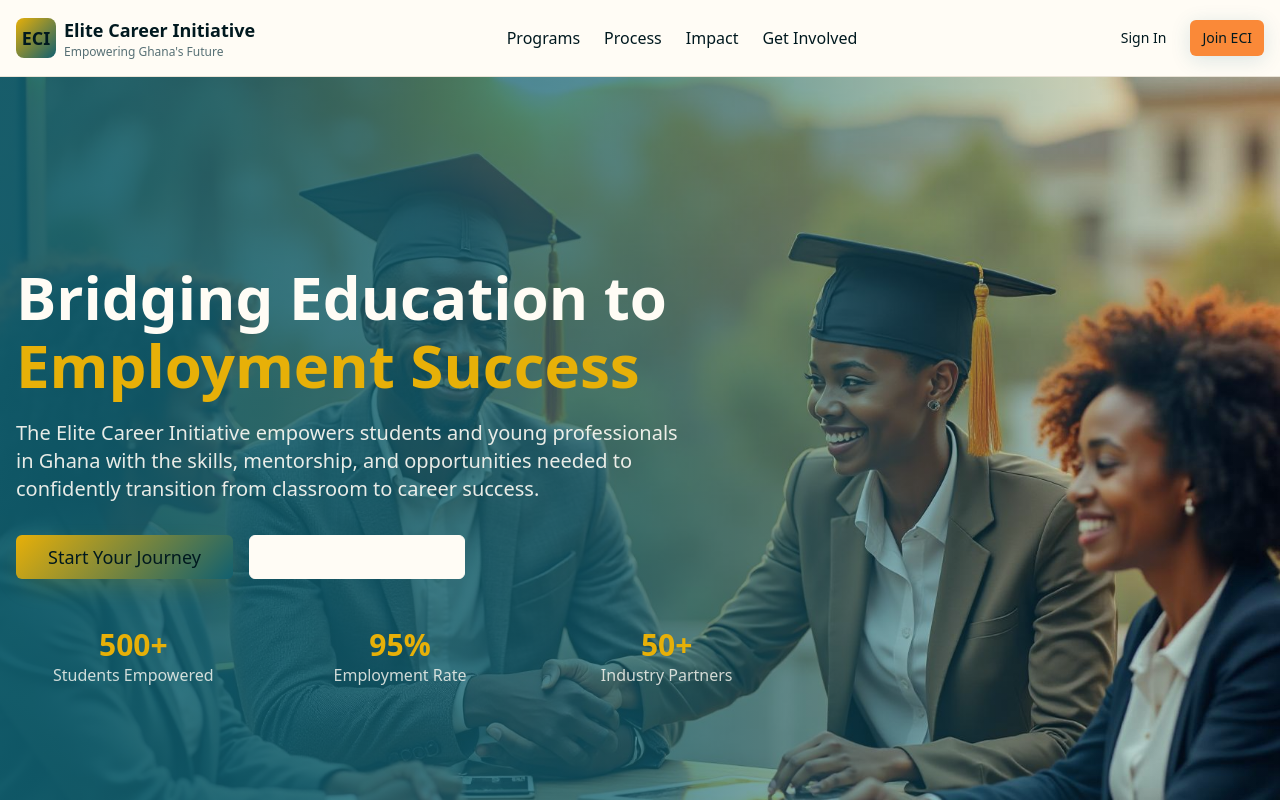
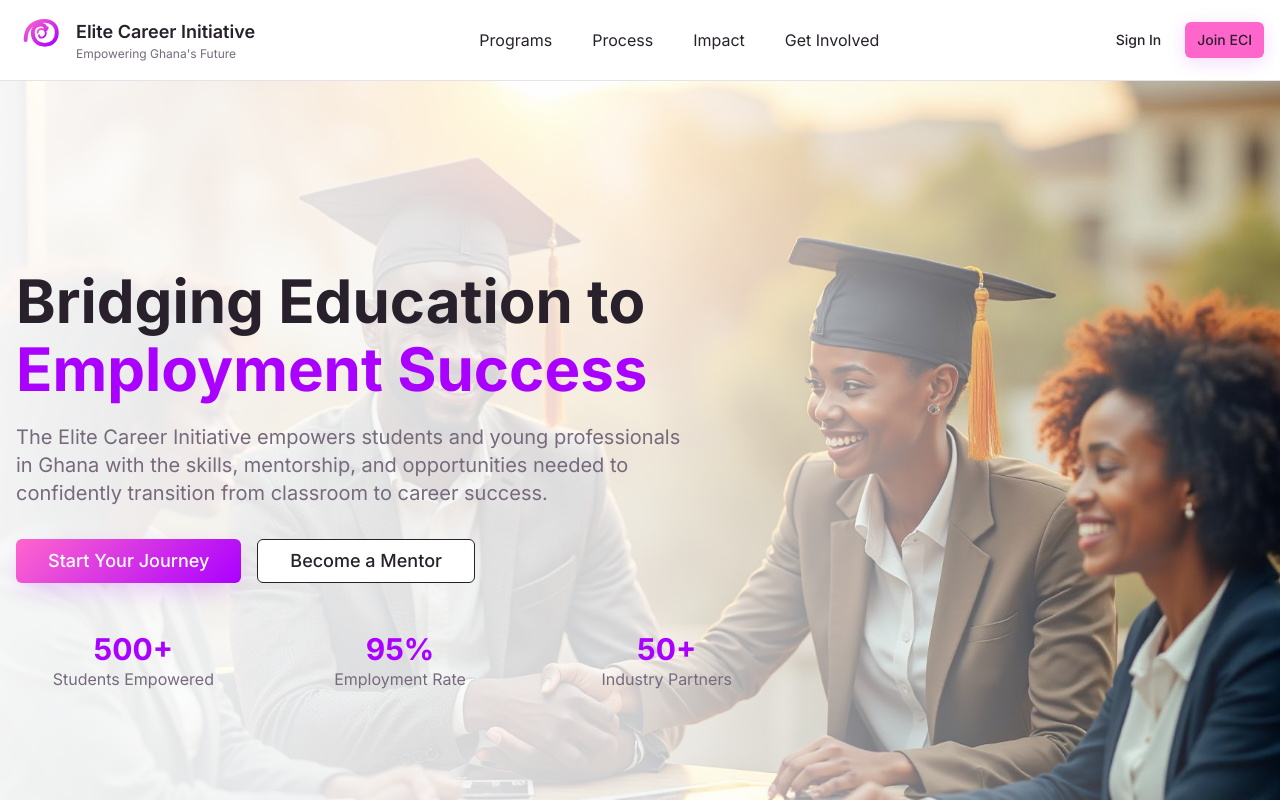
Before and after one commit to claude-le-roy/eci-project, a React (Vite) app: page / in a window 1280 px wide. Shown: the top 800 px of the page. Built offline with nearby package versions, Linux system fonts and the light colour scheme.

Commit message:
Update branding and accessibility
Update website with ECI's logo and brand colors. Implement a minimalist font style for improved visuals and readability. Enhance accessibility by adding alternate text for all images, benefiting visually impaired users.

```diff
--- a/index.html
+++ b/index.html
@@ -7,6 +7,11 @@
     <meta name="description" content="ECI bridges education and employment in Ghana through career development programs, mentorship, and professional opportunities for students and young professionals." />
     <meta name="author" content="Elite Career Initiative" />
     <meta name="keywords" content="career development, mentorship, Ghana employment, student opportunities, professional development, workforce empowerment" />
+
+    <!-- Google Fonts - Inter for clean, accessible typography -->
+    <link rel="preconnect" href="https://fonts.googleapis.com">
+    <link rel="preconnect" href="https://fonts.gstatic.com" crossorigin>
+    <link href="https://fonts.googleapis.com/css2?family=Inter:wght@300;400;500;600;700&display=swap" rel="stylesheet">
 
     <meta property="og:title" content="Elite Career Initiative - Empowering Ghana's Future Workforce" />
     <meta property="og:description" content="Bridging education and employment through career development, mentorship, and professional opportunities in Ghana." />
--- /dev/null
+++ b/src/components/EciLogo.tsx
@@ -0,0 +1,51 @@
+interface EciLogoProps {
+  className?: string;
+}
+
+const EciLogo = ({ className = "w-12 h-12" }: EciLogoProps) => {
+  return (
+    <div className={`${className} relative`}>
+      <svg
+        viewBox="0 0 100 100"
+        className="w-full h-full"
+        role="img"
+        aria-label="Elite Career Initiative logo featuring a pink to purple gradient swirl design"
+      >
+        <defs>
+          <linearGradient id="eci-gradient" x1="0%" y1="0%" x2="100%" y2="100%">
+            <stop offset="0%" stopColor="hsl(320 100% 70%)" />
+            <stop offset="100%" stopColor="hsl(280 100% 50%)" />
+          </linearGradient>
+        </defs>
+
+        {/* Outer crescent */}
+        <path
+          d="M20 50 C20 25, 35 10, 60 10 C75 10, 85 20, 85 35 C85 50, 75 60, 60 60 C45 60, 35 50, 35 35 C35 25, 42 18, 52 18 C58 18, 62 22, 62 28"
+          stroke="url(#eci-gradient)"
+          strokeWidth="8"
+          fill="none"
+          strokeLinecap="round"
+        />
+
+        {/* Inner swirl */}
+        <path
+          d="M45 35 C45 30, 48 27, 53 27 C58 27, 62 31, 62 36 C62 41, 58 45, 53 45 C50 45, 48 43, 48 40"
+          stroke="url(#eci-gradient)"
+          strokeWidth="4"
+          fill="none"
+          strokeLinecap="round"
+        />
+
+        {/* Accent dot */}
+        <circle
+          cx="65"
+          cy="25"
+          r="3"
+          fill="url(#eci-gradient)"
+        />
+      </svg>
+    </div>
+  );
+};
+
+export default EciLogo;
--- a/src/components/Footer.tsx
+++ b/src/components/Footer.tsx
@@ -1,16 +1,16 @@
+import EciLogo from "@/components/EciLogo";
+
 const Footer = () => {
   return (
-    <footer className="bg-secondary text-secondary-foreground py-16">
+    <footer className="bg-secondary text-secondary-foreground py-16" role="contentinfo">
       <div className="container mx-auto px-4">
         <div className="grid md:grid-cols-4 gap-8 mb-8">
           {/* Brand */}
           <div className="md:col-span-2">
-            <div className="flex items-center space-x-2 mb-4">
-              <div className="w-10 h-10 bg-gradient-hero rounded-lg flex items-center justify-center">
-                <span className="text-primary-foreground font-bold text-lg">ECI</span>
-              </div>
+            <div className="flex items-center space-x-3 mb-4">
+              <EciLogo className="w-10 h-10" />
               <div>
-                <h3 className="text-lg font-bold">Elite Career Initiative</h3>
+                <h3 className="text-lg font-semibold">Elite Career Initiative</h3>
                 <p className="text-sm text-secondary-foreground/80">Empowering Ghana's Future</p>
               </div>
             </div>
@@ -35,11 +35,11 @@ const Footer = () => {
           <div>
             <h4 className="font-semibold mb-4">Quick Links</h4>
             <ul className="space-y-2 text-sm">
-              <li><a href="#programs" className="text-secondary-foreground/80 hover:text-primary transition-colors">Programs</a></li>
-              <li><a href="#how-it-works" className="text-secondary-foreground/80 hover:text-primary transition-colors">How It Works</a></li>
-              <li><a href="#get-involved" className="text-secondary-foreground/80 hover:text-primary transition-colors">Get Involved</a></li>
-              <li><a href="#" className="text-secondary-foreground/80 hover:text-primary transition-colors">Success Stories</a></li>
-              <li><a href="#" className="text-secondary-foreground/80 hover:text-primary transition-colors">Resources</a></li>
+              <li><a href="#programs" className="text-secondary-foreground/80 hover:text-primary transition-colors focus:outline-none focus:ring-2 focus:ring-primary focus:ring-offset-2 rounded-sm">Programs</a></li>
+              <li><a href="#how-it-works" className="text-secondary-foreground/80 hover:text-primary transition-colors focus:outline-none focus:ring-2 focus:ring-primary focus:ring-offset-2 rounded-sm">How It Works</a></li>
+              <li><a href="#get-involved" className="text-secondary-foreground/80 hover:text-primary transition-colors focus:outline-none focus:ring-2 focus:ring-primary focus:ring-offset-2 rounded-sm">Get Involved</a></li>
+              <li><a href="#" className="text-secondary-foreground/80 hover:text-primary transition-colors focus:outline-none focus:ring-2 focus:ring-primary focus:ring-offset-2 rounded-sm">Success Stories</a></li>
+              <li><a href="#" className="text-secondary-foreground/80 hover:text-primary transition-colors focus:outline-none focus:ring-2 focus:ring-primary focus:ring-offset-2 rounded-sm">Resources</a></li>
             </ul>
           </div>
 
@@ -47,9 +47,16 @@ const Footer = () => {
           <div>
             <h4 className="font-semibold mb-4">Contact</h4>
             <ul className="space-y-2 text-sm text-secondary-foreground/80">
-              <li>📧 info@elitecareergh.org</li>
-              <li>📱 +233 XX XXX XXXX</li>
-              <li>📍 Accra, Ghana</li>
+              <li>
+                <span role="img" aria-label="Email">📧</span>
+                <a href="mailto:info@elitecareergh.org" className="hover:text-primary transition-colors ml-2">info@elitecareergh.org</a>
+              </li>
+              <li>
+                <span role="img" aria-label="Phone">📱</span> +233 XX XXX XXXX
+              </li>
+              <li>
+                <span role="img" aria-label="Location">📍</span> Accra, Ghana
+              </li>
             </ul>
           </div>
         </div>
--- a/src/components/Header.tsx
+++ b/src/components/Header.tsx
@@ -1,29 +1,56 @@
 import { Button } from "@/components/ui/button";
+import EciLogo from "@/components/EciLogo";
 
 const Header = () => {
   return (
-    <header className="bg-background/95 backdrop-blur-sm border-b border-border sticky top-0 z-50">
+    <header className="bg-background/95 backdrop-blur-sm border-b border-border sticky top-0 z-50" role="banner">
       <div className="container mx-auto px-4 py-4 flex items-center justify-between">
-        <div className="flex items-center space-x-2">
-          <div className="w-10 h-10 bg-gradient-hero rounded-lg flex items-center justify-center">
-            <span className="text-primary-foreground font-bold text-lg">ECI</span>
-          </div>
+        <div className="flex items-center space-x-3">
+          <EciLogo className="w-12 h-12" />
           <div>
-            <h1 className="text-lg font-bold text-foreground">Elite Career Initiative</h1>
+            <h1 className="text-lg font-semibold text-foreground">Elite Career Initiative</h1>
             <p className="text-xs text-muted-foreground">Empowering Ghana's Future</p>
           </div>
         </div>
 
-        <nav className="hidden md:flex items-center space-x-6">
-          <a href="#programs" className="text-foreground hover:text-primary transition-colors">Programs</a>
-          <a href="#how-it-works" className="text-foreground hover:text-primary transition-colors">Process</a>
-          <a href="#impact" className="text-foreground hover:text-primary transition-colors">Impact</a>
-          <a href="#get-involved" className="text-foreground hover:text-primary transition-colors">Get Involved</a>
+        <nav className="hidden md:flex items-center space-x-6" role="navigation" aria-label="Main navigation">
+          <a
+            href="#programs"
+            className="text-foreground hover:text-primary transition-colors focus:outline-none focus:ring-2 focus:ring-primary focus:ring-offset-2 rounded-sm px-2 py-1"
+            aria-label="View our career development programs"
+          >
+            Programs
+          </a>
+          <a
+            href="#how-it-works"
+            className="text-foreground hover:text-primary transition-colors focus:outline-none focus:ring-2 focus:ring-primary focus:ring-offset-2 rounded-sm px-2 py-1"
+            aria-label="Learn about our process"
+          >
+            Process
+          </a>
+          <a
+            href="#impact"
+            className="text-foreground hover:text-primary transition-colors focus:outline-none focus:ring-2 focus:ring-primary focus:ring-offset-2 rounded-sm px-2 py-1"
+            aria-label="See our impact and success stories"
+          >
+            Impact
+          </a>
+          <a
+            href="#get-involved"
+            className="text-foreground hover:text-primary transition-colors focus:outline-none focus:ring-2 focus:ring-primary focus:ring-offset-2 rounded-sm px-2 py-1"
+            aria-label="Join our community"
+          >
+            Get Involved
+          </a>
         </nav>
 
         <div className="flex items-center space-x-3">
-          <Button variant="ghost" size="sm">Sign In</Button>
-          <Button variant="cta" size="sm">Join ECI</Button>
+          <Button variant="ghost" size="sm" aria-label="Sign in to your account">
+            Sign In
+          </Button>
+          <Button variant="cta" size="sm" aria-label="Join Elite Career Initiative">
+            Join ECI
+          </Button>
         </div>
       </div>
     </header>
--- a/src/components/Hero.tsx
+++ b/src/components/Hero.tsx
@@ -3,50 +3,62 @@ import heroImage from "@/assets/hero-image.jpg";
 
 const Hero = () => {
   return (
-    <section className="relative min-h-screen flex items-center justify-center overflow-hidden">
+    <section className="relative min-h-screen flex items-center justify-center overflow-hidden" aria-label="Hero section">
       {/* Background Image */}
       <div
         className="absolute inset-0 bg-cover bg-center bg-no-repeat"
         style={{ backgroundImage: `url(${heroImage})` }}
+        role="img"
+        aria-label="Young African professionals and students in mentorship and career development settings"
       >
-        <div className="absolute inset-0 bg-gradient-to-r from-secondary/90 via-secondary/70 to-transparent"></div>
+        <div className="absolute inset-0 bg-gradient-to-r from-background/95 via-background/80 to-transparent"></div>
       </div>
 
       {/* Content */}
       <div className="relative z-10 container mx-auto px-4 py-32 text-center md:text-left">
         <div className="max-w-3xl mx-auto md:mx-0">
-          <h1 className="text-4xl md:text-6xl font-bold text-secondary-foreground mb-6 leading-tight">
+          <h1 className="text-4xl md:text-6xl font-bold text-foreground mb-6 leading-tight">
             Bridging Education to
             <span className="text-primary block mt-2">Employment Success</span>
           </h1>
 
-          <p className="text-lg md:text-xl text-secondary-foreground/90 mb-8 max-w-2xl">
+          <p className="text-lg md:text-xl text-muted-foreground mb-8 max-w-2xl">
             The Elite Career Initiative empowers students and young professionals in Ghana
             with the skills, mentorship, and opportunities needed to confidently transition
             from classroom to career success.
           </p>
 
           <div className="flex flex-col sm:flex-row gap-4 justify-center md:justify-start">
-            <Button variant="hero" size="lg" className="text-lg px-8 py-4">
+            <Button
+              variant="hero"
+              size="lg"
+              className="text-lg px-8 py-4"
+              aria-label="Start your career development journey with ECI"
+            >
               Start Your Journey
             </Button>
-            <Button variant="outline" size="lg" className="text-lg px-8 py-4 border-secondary-foreground text-secondary-foreground hover:bg-secondary-foreground hover:text-secondary">
+            <Button
+              variant="outline"
+              size="lg"
+              className="text-lg px-8 py-4 border-foreground text-foreground hover:bg-foreground hover:text-background"
+              aria-label="Apply to become a mentor and share your expertise"
+            >
               Become a Mentor
             </Button>
           </div>
 
-          <div className="mt-12 grid grid-cols-3 gap-8 text-center">
+          <div className="mt-12 grid grid-cols-3 gap-8 text-center" role="region" aria-label="Impact statistics">
             <div>
-              <div className="text-3xl font-bold text-primary">500+</div>
-              <div className="text-secondary-foreground/80">Students Empowered</div>
+              <div className="text-3xl font-bold text-primary" aria-label="Five hundred plus">500+</div>
+              <div className="text-muted-foreground">Students Empowered</div>
             </div>
             <div>
-              <div className="text-3xl font-bold text-primary">95%</div>
-              <div className="text-secondary-foreground/80">Employment Rate</div>
+              <div className="text-3xl font-bold text-primary" aria-label="Ninety-five percent">95%</div>
+              <div className="text-muted-foreground">Employment Rate</div>
             </div>
             <div>
-              <div className="text-3xl font-bold text-primary">50+</div>
-              <div className="text-secondary-foreground/80">Industry Partners</div>
+              <div className="text-3xl font-bold text-primary" aria-label="Fifty plus">50+</div>
+              <div className="text-muted-foreground">Industry Partners</div>
             </div>
           </div>
         </div>
--- a/src/components/ui/button.tsx
+++ b/src/components/ui/button.tsx
@@ -18,8 +18,8 @@ const buttonVariants = cva(
           "bg-secondary text-secondary-foreground hover:bg-secondary/80",
         ghost: "hover:bg-accent hover:text-accent-foreground",
         link: "text-primary underline-offset-4 hover:underline",
-        hero: "bg-gradient-hero text-primary-foreground shadow-warm hover:shadow-xl hover:scale-105 transition-all duration-300",
-        cta: "bg-accent text-accent-foreground hover:bg-accent/90 shadow-elegant",
+        hero: "bg-gradient-brand text-primary-foreground shadow-brand hover:shadow-xl hover:scale-105 transition-all duration-300",
+        cta: "bg-secondary text-secondary-foreground hover:bg-secondary/90 shadow-elegant",
       },
       size: {
         default: "h-10 px-4 py-2",
--- a/src/index.css
+++ b/src/index.css
@@ -8,39 +8,40 @@ All colors MUST be HSL.
 
 @layer base {
   :root {
-    --background: 43 100% 98%;
-    --foreground: 190 100% 6%;
+    --background: 0 0% 100%;
+    --foreground: 280 15% 15%;
 
     --card: 0 0% 100%;
-    --card-foreground: 190 100% 6%;
+    --card-foreground: 280 15% 15%;
 
     --popover: 0 0% 100%;
-    --popover-foreground: 190 100% 6%;
+    --popover-foreground: 280 15% 15%;
 
-    --primary: 45 93% 47%;
-    --primary-foreground: 190 100% 6%;
+    --primary: 280 100% 50%;
+    --primary-foreground: 0 0% 100%;
 
-    --secondary: 190 74% 25%;
-    --secondary-foreground: 43 100% 98%;
+    --secondary: 320 100% 70%;
+    --secondary-foreground: 280 15% 15%;
 
-    --muted: 43 30% 94%;
-    --muted-foreground: 190 15% 40%;
+    --muted: 280 10% 96%;
+    --muted-foreground: 280 8% 45%;
 
-    --accent: 25 95% 60%;
-    --accent-foreground: 190 100% 6%;
+    --accent: 320 100% 80%;
+    --accent-foreground: 280 15% 15%;
 
     --destructive: 0 84.2% 60.2%;
-    --destructive-foreground: 43 100% 98%;
+    --destructive-foreground: 0 0% 100%;
 
-    --border: 43 30% 88%;
-    --input: 43 30% 88%;
-    --ring: 45 93% 47%;
+    --border: 280 10% 90%;
+    --input: 280 10% 90%;
+    --ring: 280 100% 50%;
 
-    /* Custom design tokens */
-    --gradient-hero: linear-gradient(135deg, hsl(45 93% 47%), hsl(190 74% 25%));
-    --gradient-warm: linear-gradient(180deg, hsl(43 100% 98%), hsl(43 30% 94%));
-    --shadow-warm: 0 10px 30px -10px hsl(45 93% 47% / 0.3);
-    --shadow-elegant: 0 4px 20px hsl(190 74% 25% / 0.15);
+    /* ECI Brand Colors - Pink to Purple Gradient */
+    --gradient-hero: linear-gradient(135deg, hsl(320 100% 70%), hsl(280 100% 50%));
+    --gradient-brand: linear-gradient(135deg, hsl(320 100% 70%), hsl(280 100% 50%));
+    --gradient-warm: linear-gradient(180deg, hsl(0 0% 100%), hsl(280 10% 96%));
+    --shadow-brand: 0 10px 30px -10px hsl(280 100% 50% / 0.3);
+    --shadow-elegant: 0 4px 20px hsl(280 100% 50% / 0.15);
     --transition-smooth: all 0.3s cubic-bezier(0.4, 0, 0.2, 1);
 
     --radius: 0.5rem;
@@ -63,38 +64,39 @@ All colors MUST be HSL.
   }
 
   .dark {
-    --background: 190 74% 8%;
-    --foreground: 43 100% 98%;
+    --background: 280 15% 8%;
+    --foreground: 0 0% 95%;
 
-    --card: 190 74% 10%;
-    --card-foreground: 43 100% 98%;
+    --card: 280 15% 10%;
+    --card-foreground: 0 0% 95%;
 
-    --popover: 190 74% 10%;
-    --popover-foreground: 43 100% 98%;
+    --popover: 280 15% 10%;
+    --popover-foreground: 0 0% 95%;
 
-    --primary: 45 93% 47%;
-    --primary-foreground: 190 100% 6%;
+    --primary: 320 100% 70%;
+    --primary-foreground: 280 15% 15%;
 
-    --secondary: 190 40% 20%;
-    --secondary-foreground: 43 100% 98%;
+    --secondary: 280 100% 50%;
+    --secondary-foreground: 0 0% 95%;
 
-    --muted: 190 40% 15%;
-    --muted-foreground: 43 30% 70%;
+    --muted: 280 15% 15%;
+    --muted-foreground: 280 10% 65%;
 
-    --accent: 25 95% 60%;
-    --accent-foreground: 190 100% 6%;
+    --accent: 320 100% 80%;
+    --accent-foreground: 280 15% 15%;
 
     --destructive: 0 62.8% 30.6%;
-    --destructive-foreground: 43 100% 98%;
+    --destructive-foreground: 0 0% 95%;
 
-    --border: 190 40% 20%;
-    --input: 190 40% 20%;
-    --ring: 45 93% 47%;
+    --border: 280 15% 20%;
+    --input: 280 15% 20%;
+    --ring: 320 100% 70%;
 
-    --gradient-hero: linear-gradient(135deg, hsl(45 93% 47%), hsl(190 74% 25%));
-    --gradient-warm: linear-gradient(180deg, hsl(190 74% 8%), hsl(190 40% 15%));
-    --shadow-warm: 0 10px 30px -10px hsl(45 93% 47% / 0.4);
-    --shadow-elegant: 0 4px 20px hsl(190 74% 25% / 0.2);
+    --gradient-hero: linear-gradient(135deg, hsl(320 100% 70%), hsl(280 100% 50%));
+    --gradient-brand: linear-gradient(135deg, hsl(320 100% 70%), hsl(280 100% 50%));
+    --gradient-warm: linear-gradient(180deg, hsl(280 15% 8%), hsl(280 15% 15%));
+    --shadow-brand: 0 10px 30px -10px hsl(280 100% 50% / 0.4);
+    --shadow-elegant: 0 4px 20px hsl(280 100% 50% / 0.2);
     --sidebar-background: 240 5.9% 10%;
     --sidebar-foreground: 240 4.8% 95.9%;
     --sidebar-primary: 224.3 76.3% 48%;
@@ -112,10 +114,33 @@ All colors MUST be HSL.
   }
 
   body {
-    @apply bg-background text-foreground;
+    @apply bg-background text-foreground font-sans;
   }
 
   html {
     scroll-behavior: smooth;
   }
+
+  /* Skip navigation link for screen readers */
+  .skip-nav {
+    position: absolute;
+    top: -100vh;
+    left: 0;
+    background: hsl(var(--primary));
+    color: hsl(var(--primary-foreground));
+    padding: 0.5rem 1rem;
+    text-decoration: none;
+    z-index: 9999;
+    border-radius: 0 0 0.375rem 0;
+  }
+
+  .skip-nav:focus {
+    top: 0;
+  }
+
+  /* High contrast focus indicators */
+  .focus-visible {
+    outline: 2px solid hsl(var(--primary));
+    outline-offset: 2px;
+  }
 }
--- a/src/pages/Index.tsx
+++ b/src/pages/Index.tsx
@@ -9,8 +9,16 @@ import Footer from "@/components/Footer";
 const Index = () => {
   return (
     <div className="min-h-screen">
+      {/* Skip navigation for screen readers */}
+      <a
+        href="#main-content"
+        className="skip-nav focus:outline-none focus:ring-2 focus:ring-primary"
+      >
+        Skip to main content
+      </a>
+
       <Header />
-      <main>
+      <main id="main-content" role="main">
         <Hero />
         <Programs />
         <HowItWorks />
--- a/tailwind.config.ts
+++ b/tailwind.config.ts
@@ -18,6 +18,9 @@ export default {
 			}
 		},
 		extend: {
+			fontFamily: {
+				'sans': ['Inter', 'system-ui', 'sans-serif'],
+			},
 			colors: {
 				border: 'hsl(var(--border))',
 				input: 'hsl(var(--input))',
@@ -65,10 +68,11 @@ export default {
 			},
 			backgroundImage: {
 				'gradient-hero': 'var(--gradient-hero)',
+				'gradient-brand': 'var(--gradient-brand)',
 				'gradient-warm': 'var(--gradient-warm)',
 			},
 			boxShadow: {
-				'warm': 'var(--shadow-warm)',
+				'brand': 'var(--shadow-brand)',
 				'elegant': 'var(--shadow-elegant)',
 			},
 			transitionTimingFunction: {
```
Also changed, not shown: src/components/HowItWorks.tsx (+6 -6 lines), src/components/Programs.tsx (+15 -12 lines).
